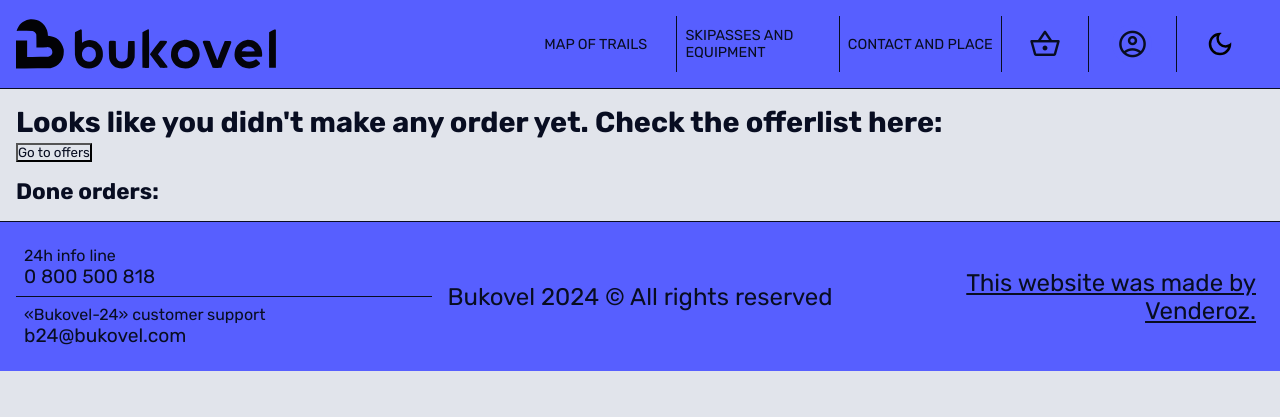
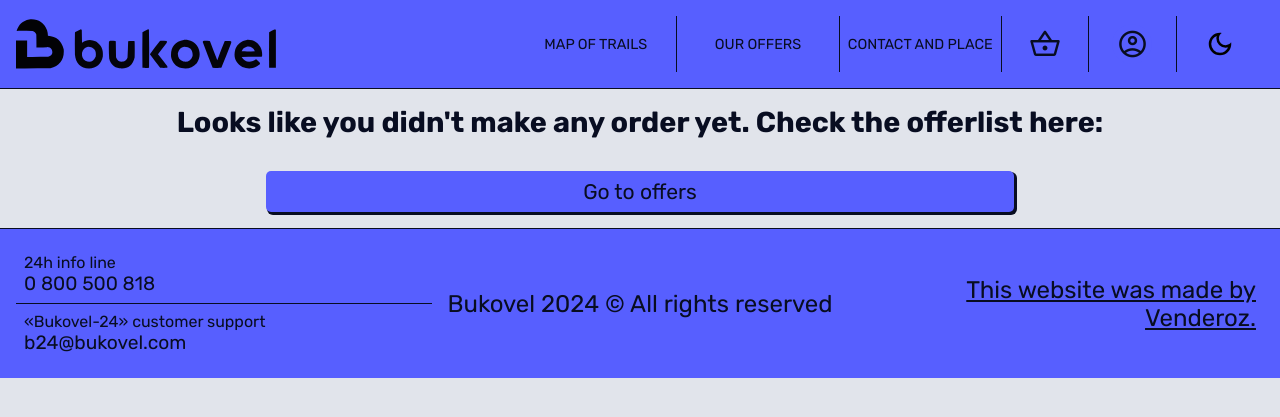
Before and after one commit to Venderoz/Bukovel, a PHP site: page /basket.php?res=success in a window 1280 px wide. Shown: the top 417 px of the page. Run offline with PHP 8.4, Linux system fonts and the light colour scheme; a user stored in the database is signed in; data comes from the database, SQL or seed files in the repository; data that the repository does not hold is empty; some libraries are stand-ins or nearby versions.

Commit message:
Upd: 22.05.2024
- basket css and logic implementation
- minor html structure changes
- optimalized offer structures management
(Unoficial end of the project)

```diff
--- a/account.php
+++ b/account.php
@@ -440,7 +440,7 @@
                     </li>
                     <li>
                         <a href="skipassesAndEquipment.php">
-                            <p>Skipasses and equipment</p>
+                            <p>Offers</p>
                         </a>
                     </li>
                     <li>
@@ -494,7 +494,7 @@
                     </li>
                     <li>
                         <a href="skipassesAndEquipment.php">
-                            <p>Skipasses and equipment</p>
+                            <p>Offers</p>
                         </a>
                     </li>
                     <li>
--- a/basket.php
+++ b/basket.php
@@ -15,17 +15,21 @@
 $stmt->close();
 
 $checkOrdersQuery = "SELECT is_realised FROM orders WHERE user_id LIKE  " . $_SESSION['id'] . ";";
-$getSelectedOffers = "SELECT o.*, s.season, s.skiing_period, s.days_number, s.status, e.equipment_name, e.category FROM orders AS o INNER JOIN skipasses AS s ON o.skipass_id = s.id INNER JOIN equipment AS e ON o.equipment_id = e.id WHERE user_id LIKE  " . $_SESSION['id'] . ";";
+$getUnrealisedOffers = "SELECT o.*, s.season, s.skiing_period, s.days_number, s.status, e.equipment_name, e.category FROM orders AS o INNER JOIN skipasses AS s ON o.skipass_id = s.id INNER JOIN equipment AS e ON o.equipment_id = e.id WHERE is_realised = 0 AND user_id LIKE  " . $_SESSION['id'] . ";";
+$getRealisedOffers = "SELECT o.*, s.season, s.skiing_period, s.days_number, s.status, e.equipment_name, e.category FROM orders AS o INNER JOIN skipasses AS s ON o.skipass_id = s.id INNER JOIN equipment AS e ON o.equipment_id = e.id WHERE is_realised = 1 AND user_id LIKE  " . $_SESSION['id'] . ";";
+
 $result1 = $conn->query($checkOrdersQuery);
-$result2 = $conn->query($getSelectedOffers);
+$result2 = $conn->query($getUnrealisedOffers);
+$result3 = $conn->query($getRealisedOffers);
 
 $orderStatus = mysqli_fetch_all($result1, MYSQLI_ASSOC);
-$orders = mysqli_fetch_all($result2, MYSQLI_ASSOC);
+$realisedOrders = mysqli_fetch_all($result2, MYSQLI_ASSOC);
+$unrealisedOrders = mysqli_fetch_all($result3, MYSQLI_ASSOC);
 
 $doneFlag = false;
 
 foreach ($orderStatus as $el) {
-    if (in_array("0", $el)) {
+    if (in_array("1", $el)) {
         $doneFlag = true;
         break;
     }
@@ -54,18 +58,185 @@
             width: 100%;
         }
 
+        ul {
+            list-style-type: none;
+        }
+
         .container {
             display: flex;
             width: 100%;
-            height: fit-content;
+            height: 100%;
             flex-direction: column;
             gap: 1rem;
             padding: 1rem;
             font-size: 120%;
         }
 
-        .remove-order-box>p {
+        .no-order-container {
+            display: flex;
+            justify-content: center;
+            align-items: center;
+            flex-direction: column;
+            gap: 2rem;
+        }
+
+        .no-order-container>h2 {
+            display: flex;
+            justify-content: center;
+            align-items: center;
+            text-align: center;
+        }
+
+        .no-order-container>button {
+            width: 60%;
+            height: 100%;
+            padding: .5rem;
+            font-size: 110%;
+            cursor: pointer;
+            display: flex;
+            justify-content: center;
+            align-items: center;
+            background-color: var(--secondary);
+            border: none;
+            box-shadow: 2px 2px 0px 1px var(--text);
+            color: var(--text);
+            transition: 0.1s all;
+            border-radius: 5px;
+        }
+
+        .no-order-container>button:active {
+            box-shadow: none;
+            transform: translateY(2px);
+        }
+
+        .no-order-container>button>a {
+            background: none;
+            border: none;
+            text-decoration: none;
+            width: 100%;
+            height: 100%;
+        }
+
+        .pending-orders {
+            display: flex;
+            flex-direction: column;
+            gap: 2rem;
+        }
+
+        .pending-orders>h3 {
+            display: flex;
+            justify-content: center;
+            align-items: center;
+            font-size: 120%;
+        }
+
+        .order-container {
+            display: flex;
+            flex-direction: column;
+            max-width: 530px;
+            background-color: var(--secondary);
+            border-radius: 10px;
+            padding: 1rem;
+            gap: 1rem;
+            box-shadow: 3px 3px 7px black;
+        }
+
+        .about-order-box {
+            display: flex;
+            flex-direction: row;
+            flex-basis: 80%;
+        }
+
+        .order-info-box {
+            flex-basis: 80%;
+        }
+
+        .order-info-list>li:first-child {
+            font-size: 150%;
+            margin-bottom: .5rem;
+        }
+
+        .price-container {
+            display: flex;
+            justify-content: center;
+            align-items: center;
+            flex-basis: 20%;
+        }
+
+        .price-container>p {
+            font-size: 200%;
+        }
+
+        .do-order-box {
+            display: flex;
+            flex-direction: row;
+            flex-basis: 20%;
+            border-top: 1px solid var(--text);
+        }
+
+        .make-purchase-box {
+            cursor: pointer;
+            display: flex;
+            justify-content: center;
+            align-items: center;
+            flex-basis: 70%;
+            border-right: 1px solid var(--text);
+            width: 100%;
+            height: 100%;
+            padding: .5rem;
+        }
+
+        .make-purchase-box>p,
+        .make-purchase-box>p>a {
+            display: flex;
+            justify-content: center;
+            align-items: center;
+            text-decoration: none;
+            width: 100%;
+            height: 100%;
+            font-weight: bold;
+            text-transform: uppercase;
+        }
+
+        .delete-order-box {
+            cursor: pointer;
+            display: flex;
+            justify-content: center;
+            align-items: center;
+            flex-basis: 30%;
+            width: 100%;
+            height: 100%;
+            padding: .5rem;
+        }
+
+        .delete-order-box>p {
+            display: flex;
+            gap: 2px;
+        }
+
+        .order-container * {
+            background: none;
+        }
+
+        .delete-order-box>p {
             width: min-content;
+        }
+
+        .delete-order-box>p>i {
+            cursor: pointer;
+        }
+
+        .done-orders-box {
+            display: flex;
+            flex-direction: column;
+            flex-direction: column;
+            gap: 2rem;
+        }
+
+        .done-orders-box>h3 {
+            display: flex;
+            justify-content: center;
+            align-items: center;
         }
     </style>
 </head>
@@ -86,7 +257,7 @@
                     </li>
                     <li>
                         <a href="skipassesAndEquipment.php">
-                            <p>Skipasses and equipment</p>
+                            <p>Our offers</p>
                         </a>
                     </li>
                     <li>
@@ -140,7 +311,7 @@
                     </li>
                     <li>
                         <a href="skipassesAndEquipment.php">
-                            <p>Skipasses and equipment</p>
+                            <p>Our offers</p>
                         </a>
                     </li>
                     <li>
@@ -178,49 +349,65 @@
     <main>
         <!-- DON'T FORGET TO INSERT CURRENT TIME WHEN DOING ORDER -->
         <div class="container">
-            <?php if (mysqli_num_rows($result1) == 0 || !$doneFlag) : ?>
+            <?php if (mysqli_num_rows($result2) == 0) : ?>
                 <div class="no-order-container">
                     <h2>Looks like you didn't make any order yet. Check the offerlist here:</h2>
-                    <a href="skipassesAndequipment.php"><button class="go-to-offers-btn">Go to offers</button></a>
+                    <button class="go-to-offers-btn"><a href="skipassesAndequipment.php">Go to offers</a></button>
                 </div>
             <?php else : ?>
                 <div class="pending-orders">
                     <h3>Pending orders: </h3>
-                    <?php foreach ($orders as $order) : ?>
+                    <?php foreach ($realisedOrders as $order) : ?>
                         <?php if (!$order['is_realised']) : ?>
                             <div class="order-container">
-                                <ul class="offer-info-list">
+                                <div class="about-order-box">
+                                    <div class="order-info-box">
+                                        <ul class="order-info-list">
                                             <li><?= $order['season']; ?></li>
+                                            <li><?= $order['skiing_period']; ?></li>
                                         </ul>
+                                    </div>
                                     <div class="price-container">
                                         <p><?= $order['payment']; ?>$</p>
                                     </div>
+                                </div>
+                                <div class="do-order-box">
                                     <div class="make-purchase-box">
                                         <p><a href="update_order_status.php?id=<?= $order["ID"]; ?>">Purchase</a></p>
                                     </div>
-                                <div class="delete-order-box">
-                                    <p><a href="delete_order.php?id=<?= $order["ID"]; ?>" id="remove-order-btn"><i class="bi bi-trash-fill"></i></a></p>
+                                    <div class="delete-order-box <?= $order["ID"]; ?>" id="remove-order-btn">
+                                        <p>Delete<i class="bi bi-trash-fill"></i></p>
+                                    </div>
+                                </div>
+
+                            </div>
+                        <?php endif; ?>
+                    <?php endforeach; ?>
+                </div>
+            <?php endif; ?>
+            <?php if ($doneFlag) : ?>
+                <hr>
+                <div class="done-orders-box" id="done-orders-box">
+                    <h3>Done orders:</h3>
+                    <?php foreach ($unrealisedOrders as $order) : ?>
+                        <?php if ($order['is_realised']) : ?>
+                            <div class="order-container">
+                                <div class="about-order-box">
+                                    <div class="order-info-box">
+                                        <ul class="order-info-list">
+                                            <li><?= $order['season']; ?></li>
+                                            <li><?= $order['order_time']; ?></li>
+                                        </ul>
+                                    </div>
+                                    <div class="price-container">
+                                        <p><?= $order['payment']; ?>$</p>
+                                    </div>
                                 </div>
                             </div>
                         <?php endif; ?>
                     <?php endforeach; ?>
                 </div>
             <?php endif; ?>
-            <div class="done-orders-box" id="done-orders-box">
-                <h3>Done orders:</h3>
-                <?php foreach ($orders as $order) : ?>
-                    <?php if ($order['is_realised']) : ?>
-                        <div class="order-container">
-                            <ul class="offer-info-list">
-                                <li><?= $order['season']; ?></li>
-                            </ul>
-                            <div class="price-container">
-                                <p><?= $order['payment']; ?>$</p>
-                            </div>
-                        </div>
-                    <?php endif; ?>
-                <?php endforeach; ?>
-            </div>
         </div>
     </main>
     <!-- ----------------------------------------------------------------------- -->
@@ -250,6 +437,10 @@
     <script src="./public/scripts/changeTheme.js"></script>
     <script src="./public/scripts/sidebarManipulation.js"></script>
 
+    <?php if($_GET['res'] == "success"): ?>
+        <script>alert("Purchased successfully. Have a great time in Bukovel.")</script>
+    <?php endif; ?>
+
     <script>
         const removeOrderBtn = document.querySelectorAll("#remove-order-btn");
         const doneOrdersBox = document.getElementById("done-orders-box");
@@ -260,8 +451,9 @@
         }
         removeOrderBtn.forEach(button => {
             if (button) {
+                const trashId = button.classList[1];
                 button.addEventListener("click", () => {
-                    confirm("Are you sure you want to remove that order? You can make another one.") ? window.location.replace("delete_order.php") : "";
+                    confirm("Are you sure you want to remove that order? You can make another one.") ? window.location.replace(`delete_order.php?id=${trashId}`) : "";
                 });
             }
         });
--- a/contact.php
+++ b/contact.php
@@ -172,7 +172,7 @@
                     </li>
                     <li>
                         <a href="skipassesAndEquipment.php">
-                            <p>Skipasses and equipment</p>
+                            <p>Our offers</p>
                         </a>
                     </li>
                     <li>
@@ -226,7 +226,7 @@
                     </li>
                     <li>
                         <a href="skipassesAndEquipment.php">
-                            <p>Skipasses and equipment</p>
+                            <p>Our offers</p>
                         </a>
                     </li>
                     <li>
--- a/signup_script.php
+++ b/signup_script.php
@@ -1,6 +1,5 @@
 <?php
 session_start();
-
 
     include "connection.php";
 
--- a/trailsMap.php
+++ b/trailsMap.php
@@ -69,7 +69,7 @@
           </li>
           <li>
             <a href="skipassesAndEquipment.php">
-              <p>Skipasses and equipment</p>
+              <p>Our offers</p>
             </a>
           </li>
           <li>
@@ -123,7 +123,7 @@
           </li>
           <li>
             <a href="skipassesAndEquipment.php">
-              <p>Skipasses and equipment</p>
+              <p>Our offers</p>
             </a>
           </li>
           <li>
--- a/update_order_status.php
+++ b/update_order_status.php
@@ -7,4 +7,4 @@
     $query = "UPDATE orders SET is_realised = 1, order_time = '$date' WHERE user_id = $id AND ID = $orderId;";
     mysqli_query($conn, $query);
     mysqli_close($conn);
-header('Location: basket.php');
+header('Location: basket.php?res=success');
--- a/welcomePage.php
+++ b/welcomePage.php
@@ -209,7 +209,7 @@
           </li>
           <li>
             <a href="skipassesAndEquipment.php">
-              <p>Skipasses and equipment</p>
+              <p>Our offers</p>
             </a>
           </li>
           <li>
@@ -263,7 +263,7 @@
           </li>
           <li>
             <a href="skipassesAndEquipment.php">
-              <p>Skipasses and equipment</p>
+              <p>Our offers</p>
             </a>
           </li>
           <li>
```
Also changed, not shown: public/scripts/orderBoxSizeManipulation.js (+7 -43 lines), skipassesAndEquipment.php (+19 -23 lines). Lines whose indentation alone changed are shown as unchanged.
